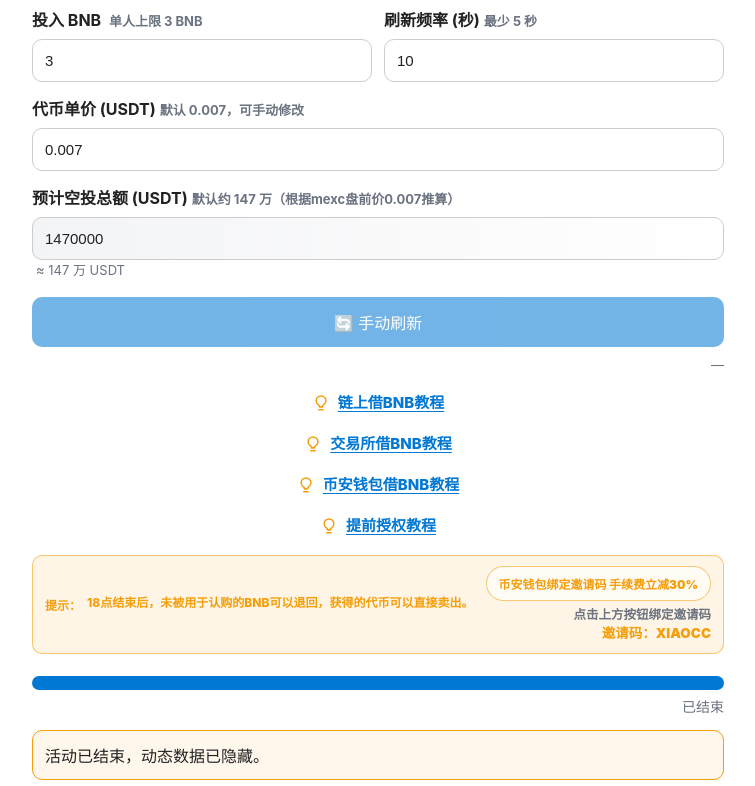
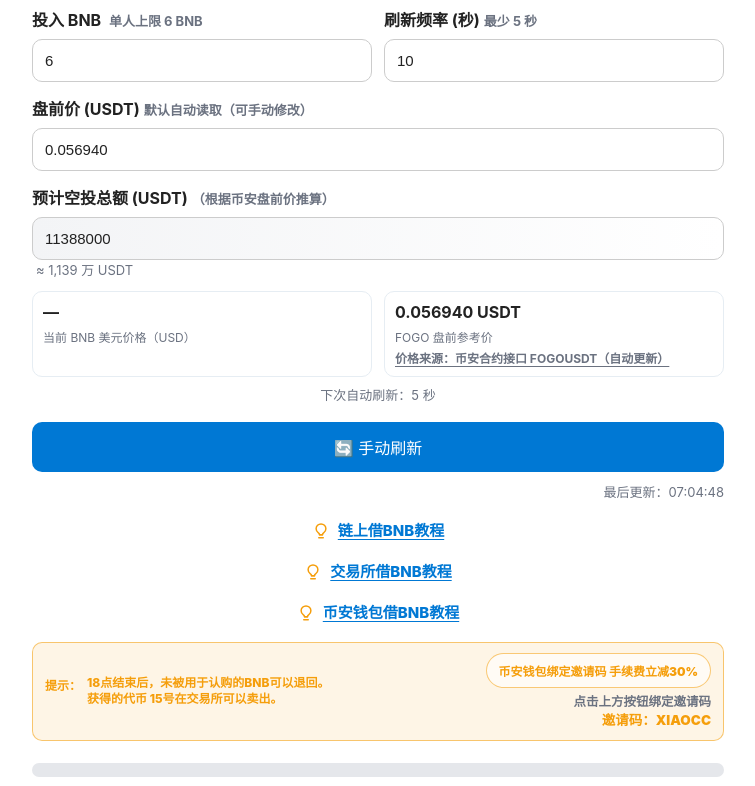
Before and after one commit to 7CCCCC21X/ido, a plain HTML site: page index.html in a window 1280 px wide. Shown: the part 124-910 px from the top of the page, without its empty margins (262-1017 px from the left). Drawn offline with Linux system fonts and the light colour scheme; no server answers.

Commit message:
Update index.html

```diff
--- a/index.html
+++ b/index.html
@@ -2,7 +2,7 @@
 <html lang="zh">
 <head>
   <meta charset="UTF-8" />
-  <title>币安 Web3 钱包 第44 期 IDO 上线 (ZTC)</title>
+  <title>币安 Web3 钱包 第3 期 Prime Sale Pre-TGE (FOGO)</title>
   <meta name="viewport" content="width=device-width,initial-scale=1.0" />
   <meta name="color-scheme" content="light dark" />
   <style>
@@ -87,7 +87,13 @@
     .footer a{color:var(--c-primary);text-decoration:none}
     .footer a:hover{text-decoration:underline}
 
-    .priceBox{display:flex;gap:12px;align-items:center;justify-content:space-between;margin-top:12px}
+    /* ✅ 两个价格框同宽同高：关键是 align-items:stretch */
+    .priceBox{
+      display:flex;
+      gap:12px;
+      align-items:stretch;   /* 原来是 center，会导致两个框高度不一致 */
+      margin-top:12px
+    }
     .priceItem{
       flex:1;
       padding:10px;
@@ -98,17 +104,17 @@
     .priceItem .v{font-weight:700;font-size:16px}
     .priceItem .t{font-size:12px;color:var(--c-sub);margin-top:6px}
 
-    /* ✅ ZTC 参考价下面的 MEXC 链接（换行 + 可点击） */
-    .mexcPremarketLink,
-    .mexcPremarketLink:visited{
-      display:block;              /* 强制换行到下一行 */
+    /* ✅ FOGO 参考价下面的「价格来源」链接（换行 + 可点击） */
+    .premarketLink,
+    .premarketLink:visited{
+      display:block;
       margin-top:4px;
-      color:inherit;              /* 跟随灰色说明文字 */
+      color:inherit;
       text-decoration:underline;
       text-underline-offset:3px;
       font-weight:700;
     }
-    .mexcPremarketLink:hover{
+    .premarketLink:hover{
       color: var(--c-primary);
     }
 
@@ -153,7 +159,7 @@
       transform:translateY(1px);
     }
 
-    /* ===== 黄色提示条：按钮永远固定在右侧（按截图箭头位置） ===== */
+    /* ===== 黄色提示条：按钮永远固定在右侧 ===== */
     .hintBanner{
       margin-top:14px;
       padding:10px 12px;
@@ -250,16 +256,16 @@
   <div class="container">
     <div id="errBanner" class="error-banner"></div>
 
-    <h2>币安 Web3 钱包 第44 期 IDO 上线 (ZTC)</h2>
+    <h2>币安 Web3 钱包 第3 期 Prime Sale Pre-TGE (FOGO)</h2>
 
     <!-- 合约地址（隐藏，仅内部使用；需要展示可把 .subline 的 display:none 移除） -->
     <div class="subline">合约：<a id="contractLink" href="#" target="_blank" rel="noopener">—</a></div>
-    <input id="targetAddress" type="hidden" value="0x510cb932a0f875148f14d06b1004f15f1936bc86" />
+    <input id="targetAddress" type="hidden" value="0x0f9485e528A11112429e5c99cb48b2735CDF1511" />
 
     <div class="row">
       <div class="col">
-        <label>投入 BNB <span class="note">单人上限 3 BNB</span></label>
-        <input id="userAmount" type="number" step="0.01" value="3" min="0" max="3" />
+        <label>投入 BNB <span class="note">单人上限 6 BNB</span></label>
+        <input id="userAmount" type="number" step="0.01" value="6" min="0" max="6" />
       </div>
       <div class="col">
         <label>刷新频率 (秒)<span class="note">最少 5 秒</span></label>
@@ -267,11 +273,12 @@
       </div>
     </div>
 
-    <label>代币单价 (USDT)<span class="note">默认 0.007，可手动修改</span></label>
-    <input id="tokenPrice" type="number" step="0.000001" value="0.007" min="0" />
+    <label>盘前价 (USDT)<span class="note">默认自动读取（可手动修改）</span></label>
+    <input id="tokenPrice" type="number" step="0.000001" value="0.056940" min="0" />
 
-    <label>预计空投总额 (USDT)<span class="note">默认约 147 万（根据mexc盘前价0.007推算）</span></label>
-    <input id="airdropUSD" type="number" step="1" value="1470000" readonly />
+    <!-- ✅ 按你要求修改这里的文案 -->
+    <label>预计空投总额 (USDT)<span class="note">（根据币安盘前价推算）</span></label>
+    <input id="airdropUSD" type="number" step="1" value="11388000" readonly />
     <div class="note" id="airdropFmt">—</div>
 
     <div class="priceBox" id="priceBox" aria-hidden="false">
@@ -282,12 +289,12 @@
       <div class="priceItem">
         <div class="v" id="labPriceV">—</div>
         <div class="t">
-          ZTC 参考价
-          <a class="mexcPremarketLink"
-             href="https://www.mexc.com/zh-MY/pre-market/ZTC"
+          FOGO 盘前参考价
+          <a class="premarketLink"
+             href="https://www.binance.com/zh-CN/futures/FOGOUSDT"
              target="_blank"
              rel="noopener">
-            根据mexc盘前价0.007推算 FDV约1.47亿，可手动修改代币价格
+            价格来源：币安合约接口 FOGOUSDT（自动更新）
           </a>
         </div>
       </div>
@@ -298,7 +305,7 @@
     <button id="refreshBtn">🔄 手动刷新</button>
     <div class="updateHint" id="lastUpdateHint">—</div>
 
-    <!-- ===== 教程链接（按截图位置/风格） ===== -->
+    <!-- ===== 教程链接 ===== -->
     <div class="tutorials">
       <a class="tutorial-link"
          href="https://x.com/0xXIAOc/status/1929136552757830056"
@@ -332,7 +339,6 @@
         <span>交易所借BNB教程</span>
       </a>
 
-      <!-- ✅ 币安钱包借BNB教程 -->
       <a class="tutorial-link"
          href="https://x.com/0xXIAOc/status/2001254000516346195?s=20"
          target="_blank"
@@ -349,30 +355,16 @@
         <span>币安钱包借BNB教程</span>
       </a>
 
-      <!-- ✅ 提前授权教程（ZTC 第44期更新） -->
-      <a class="tutorial-link"
-         href="https://x.com/0xXIAOc/status/2008789197411545470?s=20"
-         target="_blank"
-         rel="noopener"
-         title="点击将跳转到网站">
-        <span class="ico" aria-hidden="true">
-          <svg viewBox="0 0 24 24" width="18" height="18" fill="none">
-            <path d="M9 21h6" stroke="currentColor" stroke-width="2" stroke-linecap="round"/>
-            <path d="M10 17h4" stroke="currentColor" stroke-width="2" stroke-linecap="round"/>
-            <path d="M8.5 14.5c-1.8-1.2-3-3.2-3-5.5A6.5 6.5 0 0 1 12 2.5 6.5 6.5 0 0 1 18.5 9c0 2.3-1.2 4.3-3 5.5-.9.6-1.5 1.5-1.5 2.5H10c0-1-.6-1.9-1.5-2.5Z"
-              stroke="currentColor" stroke-width="2" stroke-linecap="round" stroke-linejoin="round"/>
-          </svg>
-        </span>
-        <span>提前授权教程</span>
-      </a>
+      <!-- ❌ 已按要求删除：提前授权教程 -->
     </div>
 
-    <!-- ===== 黄色提示条 + 邀请码（按钮固定最右；邀请码在按钮下方） ===== -->
+    <!-- ===== 黄色提示条 + 邀请码 ===== -->
     <div class="hintBanner">
       <div class="hintLeft">
         <span class="hintPrefix">提示：</span>
         <span class="hintMsg">
-          18点结束后，未被用于认购的BNB可以退回，获得的代币可以直接卖出。
+          18点结束后，未被用于认购的BNB可以退回。<br>
+          获得的代币 15号在交易所可以卖出。
         </span>
       </div>
 
@@ -399,13 +391,13 @@
 
     <div class="result" id="resultBox" hidden>
       <p>📦 当前地址 BNB 余额：<span class="highlight" id="bnbBalance">—</span></p>
-      <p>🎯 募集目标：<span class="highlight" id="targetBNBShow">—</span> BNB</p>
+      <p>🎯 募集资金：<span class="highlight" id="targetBNBShow">—</span> BNB</p>
       <p>🔥 超募倍数：<span class="highlight" id="multiplier">—</span></p>
-      <p>💰 出售代币数量：210,000,000 ZTC 代币（占总供应量的 1%）</p>
+      <p>💰 出售代币数量：200,000,000 FOGO 代币（占总供应量的 2%）</p>
       <hr>
       <p>
         🚀 你投入 <span class="highlight" id="userInput">—</span> BNB（占比 <span class="highlight" id="percent">—</span>%）<br>
-        可获得 <span class="success" id="tokenAmt">—</span> 枚 ZTC ≈ <span class="success" id="usdValue">—</span>
+        可获得 <span class="success" id="tokenAmt">—</span> 枚 FOGO ≈ <span class="success" id="usdValue">—</span>
       </p>
       <p>💸 实际扣款：<span class="deduct" id="principalBNB">—</span> BNB ≈ <span class="deduct" id="principalUSD">—</span></p>
       <p>🔄 退回 BNB：<span class="refund" id="refundBNB">—</span> BNB</p>
@@ -417,24 +409,28 @@
   <div class="footer">作者：<a href="https://x.com/0xXIAOc" target="_blank" rel="noopener" title="点击将跳转到网站">@0xXIAOc</a></div>
 
   <script>
-    // ==== 配置（ZTC 专场）====
+    // ==== 配置（FOGO 专场）====
     const CONFIG = {
-      SYMBOL: 'ZTC',
-      TOTAL_TARGET_BNB: 54.89,
-      TOTAL_TOKENS: 210_000_000,
-      MAX_PER_USER_BNB: 3,
+      SYMBOL: 'FOGO',
+      TOTAL_TARGET_BNB: 7754.08,
+      TOTAL_TOKENS: 200_000_000,
+      MAX_PER_USER_BNB: 6,
 
-      // ⚠️ 年份默认按「2026-01-07」写死；如需改年份只改这里即可
-      START_TIME: new Date('2026-01-07T16:00:00+08:00'),
-      END_TIME:   new Date('2026-01-07T18:00:00+08:00'),
+      // ⚠️ 年份默认按「2026-01-13」写死；如需改年份只改这里即可
+      START_TIME: new Date('2026-01-13T16:00:00+08:00'),
+      END_TIME:   new Date('2026-01-13T18:00:00+08:00'),
 
       PRICE_CACHE_MS: 60_000,
       PRICE_DISPLAY_REFRESH_MS: 30_000,
 
+      // BNB 价格源
       PRICE_APIS: [
         'https://api.coingecko.com/api/v3/simple/price?ids=binancecoin&vs_currencies=usd',
         'https://min-api.cryptocompare.com/data/price?fsym=BNB&tsyms=USD'
       ],
+
+      // ✅ FOGO 盘前价接口
+      TOKEN_PRICE_API: 'https://fapi.binance.com/fapi/v2/ticker/price?symbol=FOGOUSDT',
 
       RPC_NODES: [
         'https://bsc-dataseed.binance.org/',
@@ -516,10 +512,35 @@
       return 0;
     }
 
+    // ✅ 读取 FOGO 盘前价
+    async function getTokenPrice(){
+      const key = `tokP_${CONFIG.SYMBOL}`;
+      const cache = JSON.parse(localStorage.getItem(key)||'{}');
+      if(cache.v && Date.now()-cache.t < CONFIG.PRICE_CACHE_MS) return cache.v;
+
+      try{
+        const d = await fetchJSON(CONFIG.TOKEN_PRICE_API);
+        const p = Number(d?.price);
+        if(p){
+          localStorage.setItem(key, JSON.stringify({v:p, t:Date.now()}));
+          return p;
+        }
+      }catch{}
+      return 0;
+    }
+
     async function updatePriceDisplay(){
       try{
-        const bnbUSD = await getBNBPrice();
+        const [bnbUSD, tokP] = await Promise.all([getBNBPrice(), getTokenPrice()]);
+
         els.bnbPriceV.textContent = bnbUSD ? ('$' + fmt(bnbUSD,4)) : '—';
+
+        // ✅ 用户没手动改过才自动回填
+        if(tokP && !els.tokenPrice.dataset.userEdited){
+          els.tokenPrice.value = Number(tokP).toFixed(6);
+          computePrice();
+        }
+
         syncLabPriceDisplay();
       }catch(e){
         console.error('updatePriceDisplay error', e);
@@ -621,7 +642,6 @@
       els.percent.textContent = fmt(share*100,4);
       els.tokenAmt.textContent = fmt(tokens,2);
 
-      // ✅ 这里加上 USD 后缀（红框那行）
       els.usdValue.textContent = fmt(tokens*price,2) + ' USD';
 
       els.principalBNB.textContent = fmt(principal,4);
```
